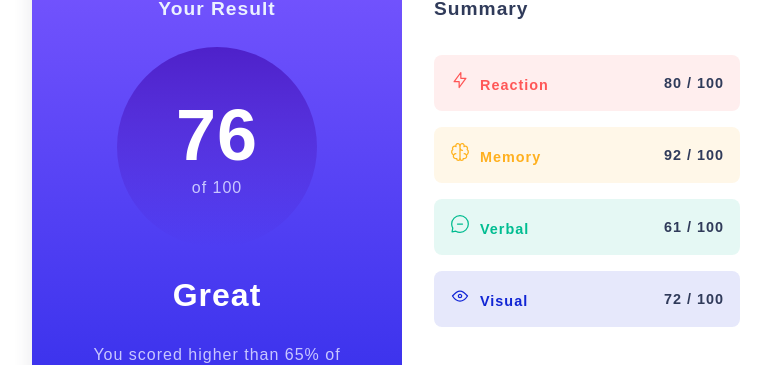
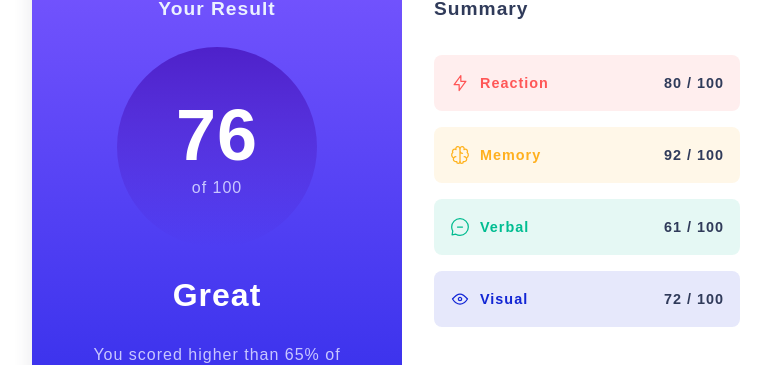
Before and after one commit to vgarmy/results-summary-component-main, a React (Create React App) app: page / in a window 1280 px wide. Shown: the part 171-536 px from the top of the page, without its empty margins (238-1009 px from the left). Built offline with nearby package versions, Linux system fonts and the light colour scheme; a web font is replaced by a local one.

Commit message:
card fixes

```diff
--- a/src/components/cardinfo/Cardinfo.jsx
+++ b/src/components/cardinfo/Cardinfo.jsx
@@ -5,7 +5,7 @@ import data from './result.json';
 
 const listItems = data.map(data =>
     <div className={'summary_card ' + data.category}>
-        <span><img src={data.image} alt={data.category} />{data.category}</span>
+        <span className='summary-d-flex'><img src={data.image} alt={data.category} />{data.category}</span>
         <span><span className='summary_card_dark'>{data.score}<span className='summary_card_light'> / 100</span>
         </span></span>
     </div>
--- a/src/components/cardinfo/cardinfo.css
+++ b/src/components/cardinfo/cardinfo.css
@@ -31,6 +31,15 @@
 .summary_card_light{
     color: var(--dark-grey-blue);
     font-weight: 600 !important;
+}
+
+.summary-d-flex{
+    display: flex;
+    flex-wrap: nowrap;
+    justify-content: flex-start;
+    align-items: center;
+    align-content: flex-start;
+    flex-direction: row;
 }
 
 .Reaction{
```
